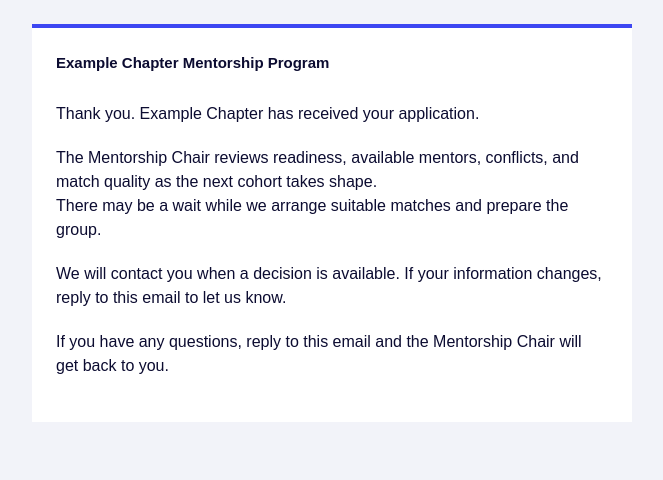
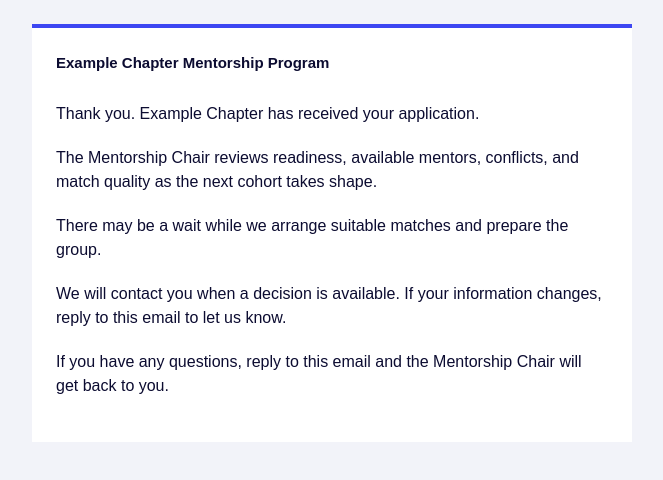
Before and after one commit to ByronDarlison/mentorship-program, a website: page emails/application-received.html in a window 1280 px wide. Shown: the whole page, without its empty margins (308-971 px from the left). Drawn offline with Linux system fonts and the light colour scheme.

Commit message:
Correct application receipt paragraph spacing

```diff
--- a/SOURCE.json
+++ b/SOURCE.json
@@ -1,5 +1,5 @@
 {
-  "revision": "68eb6ce9c399872d3f09a3c2c56cc894f32dad6a",
+  "revision": "dc17e16158566f725552b8ce62408eaf39a93c1d",
   "date": "2026-09-08",
   "status": "Reusable source edition; deployment requires operator configuration and verification",
   "changes": [
--- a/emails/application-received.html
+++ b/emails/application-received.html
@@ -5,7 +5,8 @@
 <table role="presentation" width="600" cellspacing="0" cellpadding="0" style="width:100%;max-width:600px;background:#ffffff"><tr><td style="padding:24px;border-top:4px solid #3d46f2">
 <p style="margin:0 0 28px;font-size:15px;line-height:22px;font-weight:bold;color:#0c0c31">Example Chapter Mentorship Program</p>
 <div style="font-size:16px;line-height:24px;color:#0c0c31"><p style="margin:0 0 20px">Thank you. Example Chapter has received your application.</p>
-<p style="margin:0 0 20px">The Mentorship Chair reviews readiness, available mentors, conflicts, and match quality as the next cohort takes shape.<br>There may be a wait while we arrange suitable matches and prepare the group.</p>
+<p style="margin:0 0 20px">The Mentorship Chair reviews readiness, available mentors, conflicts, and match quality as the next cohort takes shape.</p>
+<p style="margin:0 0 20px">There may be a wait while we arrange suitable matches and prepare the group.</p>
 <p style="margin:0 0 20px">We will contact you when a decision is available. If your information changes, reply to this email to let us know.</p>
 <p style="margin:0 0 20px">If you have any questions, reply to this email and the Mentorship Chair will get back to you.</p></div>
 </td></tr></table></td></tr></table></body></html>
```
Also changed, not shown: program/program-manual.md (+1 -0 lines), MANIFEST.json.
